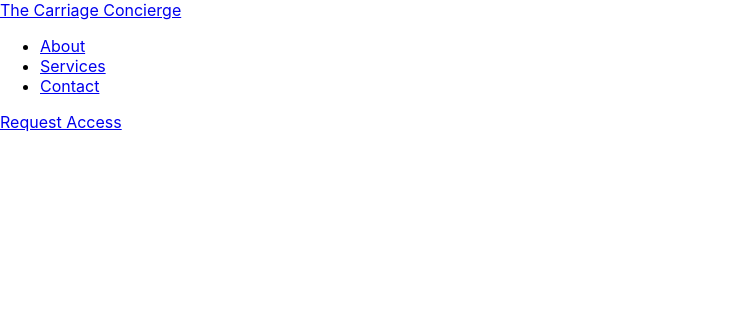
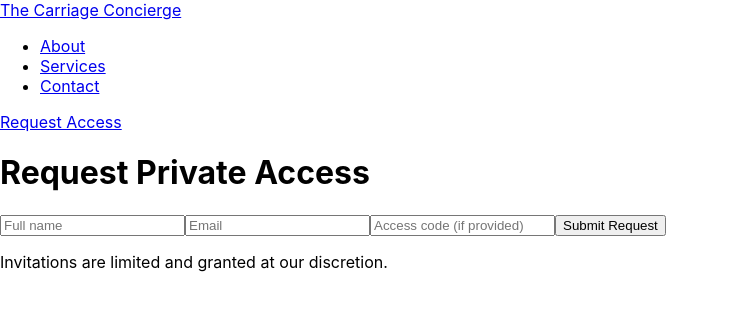
Before and after one commit to t-vanderwolk/CarriageConcierge, a React (Create React App) app: page /request-access in a window 1280 px wide. Shown: the top 310 px of the page, without its empty margins (0-729 px from the left). Built offline with nearby package versions, Linux system fonts and the light colour scheme.

Commit message:
routed and wired

```diff
--- a/src/App.js
+++ b/src/App.js
@@ -2,7 +2,7 @@
 import React from "react";
 import { BrowserRouter } from "react-router-dom";
 import Navbar from "./components/Navbar";
-import AppRoutes from "./Routes";
+import AppRoutes from "./components/Routes";
 
 function App() {
   return (
--- /dev/null
+++ b/src/components/RequestAccess.js
@@ -0,0 +1,37 @@
+import React from "react";
+
+function RequestAccess() {
+  return (
+    <main className="min-h-[60vh] flex items-center justify-center px-6 py-16 bg-white">
+      <div className="w-full max-w-md">
+        <h1 className="text-3xl md:text-4xl font-serif text-rose-900 text-center">Request Private Access</h1>
+        <form className="mt-6 space-y-4 bg-rose-50/80 p-6 rounded-2xl border border-rose-100">
+          <input
+            className="w-full rounded-xl border border-rose-200 px-4 py-3 focus:outline-none focus:border-rose-400"
+            placeholder="Full name"
+          />
+          <input
+            className="w-full rounded-xl border border-rose-200 px-4 py-3 focus:outline-none focus:border-rose-400"
+            placeholder="Email"
+            type="email"
+          />
+          <input
+            className="w-full rounded-xl border border-rose-200 px-4 py-3 focus:outline-none focus:border-rose-400"
+            placeholder="Access code (if provided)"
+          />
+          <button
+            type="submit"
+            className="w-full rounded-xl px-5 py-3 bg-rose-600 text-white font-medium hover:bg-rose-700 transition-colors"
+          >
+            Submit Request
+          </button>
+          <p className="text-xs text-gray-500 text-center">
+            Invitations are limited and granted at our discretion.
+          </p>
+        </form>
+      </div>
+    </main>
+  );
+}
+
+export default RequestAccess;
--- a/src/Routes.js
+++ b/src/components/Routes.js
@@ -1,20 +1,20 @@
 // Routes.js
 import React from "react";
 import { Routes, Route } from "react-router-dom";
-import Home from "./pages/Home";
-// import About from "./About";
-// import Services from "./Services";
-// import Contact from "./Contact";
-// import RequestAccess from "./RequestAccess";
+import Home from "../pages/Home";
+import About from "../pages/About";
+import Services from "../pages/Services";
+ import Contact from "../pages/Contact"
+import RequestAccess from "../components/RequestAccess";
 
 function AppRoutes() {
   return (
     <Routes>
       <Route path="/" element={<Home />} />
-      {/* <Route path="/about" element={<About />} />
+      <Route path="/about" element={<About />} />
       <Route path="/services" element={<Services />} />
       <Route path="/contact" element={<Contact />} />
-      <Route path="/request-access" element={<RequestAccess />} /> */}
+     <Route path="/request-access" element={<RequestAccess />} />
     </Routes>
   );
 }
--- /dev/null
+++ b/src/pages/About.js
@@ -0,0 +1,17 @@
+import React from "react";
+
+function About() {
+  return (
+    <main className="min-h-[60vh] flex items-center justify-center px-6 py-16 bg-white">
+      <div className="max-w-2xl text-center">
+        <h1 className="text-3xl md:text-4xl font-serif text-rose-900">About</h1>
+        <p className="mt-4 text-gray-700">
+          The Carriage Concierge is a discreet, by-appointment service for luxury baby gear and nursery design.
+          We provide white-glove, invitation-only consultations for families who value privacy and excellence.
+        </p>
+      </div>
+    </main>
+  );
+}
+
+export default About;
--- /dev/null
+++ b/src/pages/Contact.js
@@ -0,0 +1,16 @@
+import React from "react";
+
+function Contact() {
+  return (
+    <main className="min-h-[60vh] flex items-center justify-center px-6 py-16 bg-white">
+      <div className="max-w-2xl text-center">
+        <h1 className="text-3xl md:text-4xl font-serif text-rose-900">Contact</h1>
+        <p className="mt-4 text-gray-700">
+          For private access inquiries, please request an invitation. We typically respond within 48 hours.
+        </p>
+      </div>
+    </main>
+  );
+}
+
+export default Contact;
--- /dev/null
+++ b/src/pages/Services.js
@@ -0,0 +1,20 @@
+import React from "react";
+
+function Services() {
+  return (
+    <main className="min-h-[60vh] flex items-center justify-center px-6 py-16 bg-white">
+      <div className="max-w-2xl text-center">
+        <h1 className="text-3xl md:text-4xl font-serif text-rose-900">Services</h1>
+        <ul className="mt-6 text-gray-700 space-y-2 text-left mx-auto max-w-md list-disc list-inside">
+          <li>Personal shopping & registry curation</li>
+          <li>Luxury nursery design guidance</li>
+          <li>CPST car seat education & coordination</li>
+          <li>White-glove delivery & setup coordination</li>
+          <li>Private in-home demos & stroller test drives</li>
+        </ul>
+      </div>
+    </main>
+  );
+}
+
+export default Services;
```
